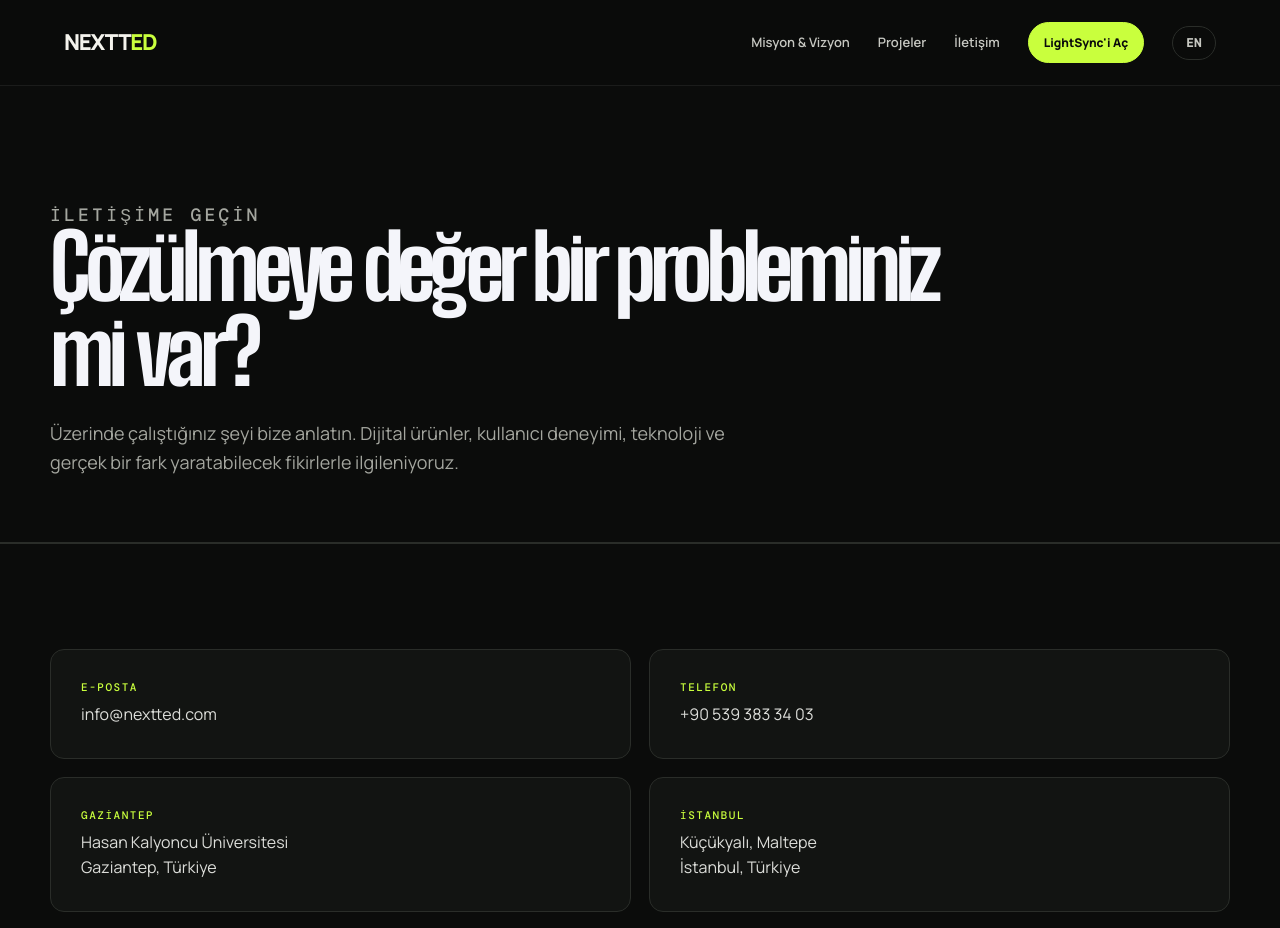
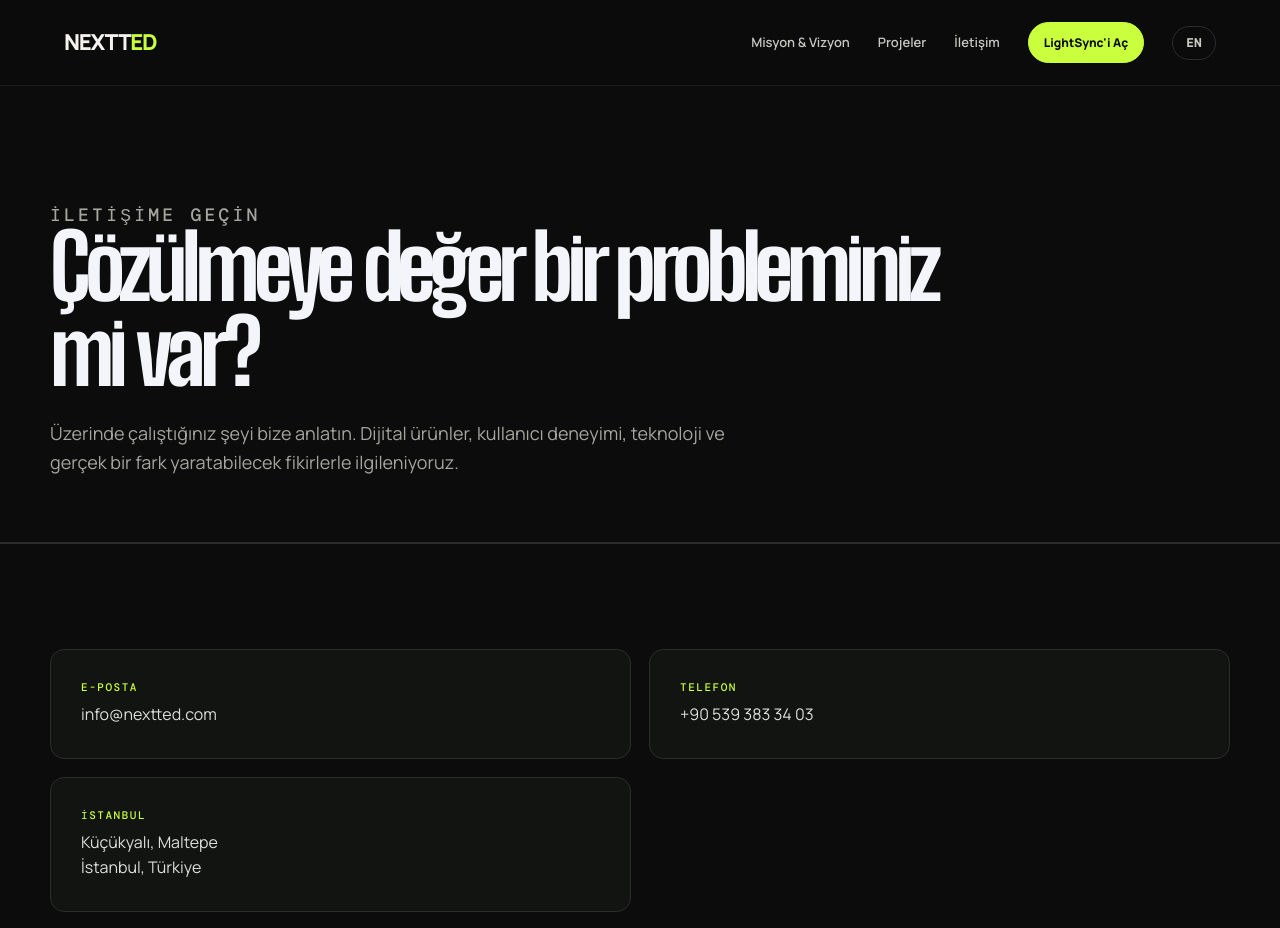
Before and after one commit to Fares-sharabati/Lightsync, a React (Vite) app: page /contact in a window 1280 px wide. Shown: the top 928 px of the page. Built offline with nearby package versions, Linux system fonts and the light colour scheme.

Commit message:
Remove Gaziantep contact location

```diff
--- a/src/pages/Contact.tsx
+++ b/src/pages/Contact.tsx
@@ -29,13 +29,6 @@ export default function Contact() {
               <p><a href="tel:+905393833403">+90 539 383 34 03</a></p>
             </div>
             <div className="nextted-contact-card">
-              <h3>Gaziantep</h3>
-              <p>{t({
-                tr: <>Hasan Kalyoncu Üniversitesi<br />Gaziantep, Türkiye</>,
-                en: <>Hasan Kalyoncu University<br />Gaziantep, Türkiye</>,
-              })}</p>
-            </div>
-            <div className="nextted-contact-card">
               <h3>{t({ tr: 'İstanbul', en: 'Istanbul' })}</h3>
               <p>{t({
                 tr: <>Küçükyalı, Maltepe<br />İstanbul, Türkiye</>,
```
